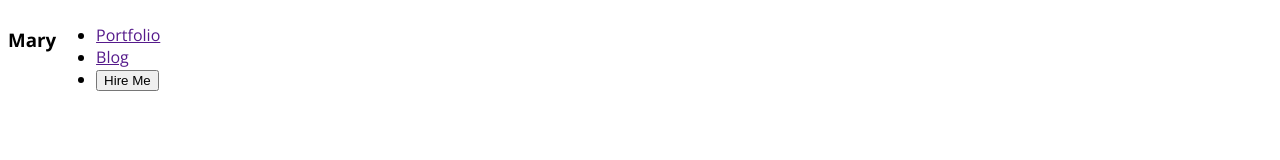
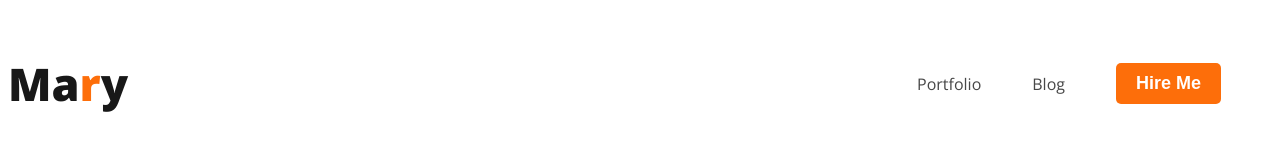
Before and after one commit to Himel4D/First-Assignment, a plain HTML site: page index.html in a window 1280 px wide. Drawn offline with nearby package versions, Linux system fonts and the light colour scheme.

Commit message:
Added nev

```diff
--- a/index.html
+++ b/index.html
@@ -12,6 +12,37 @@
        body{ font-family: 'Open Sans', sans-serif;}
      nev{
         display: flex;
+        justify-content: space-between;
+        align-items: center;
+     }
+     .title{
+ color: var(--Dark-01, #181818);
+font-size: 45px;
+font-weight: 800;
+     }
+     .mary-color{
+       color: #FD6E0A;
+     }
+     nev > ul{
+        display: flex;
+        align-items: center;
+     }
+     nev li{
+        list-style: none;
+        margin-right: 51px;
+     }
+     nev a{
+        text-decoration: none;
+        color:  var(--Dark-02, #474747);
+     }
+     .btn-prymari{
+       border-radius: 5px;
+       background: #FD6E0A;
+       border: 0;
+       color:var(--White-Color, #FFF);
+       font-size: 18px;
+       font-weight: 700;
+       padding: 10px 20px;
      }
 
     </Style>
@@ -19,11 +50,11 @@
 <body>
     <header>
         <nev>
-            <h3>Mary</h3>
+            <h3 class="title">Ma<span class="mary-color">r</span>y</h3>
             <ul>
                <li><a href="">Portfolio</a></li>
                <li><a href="">Blog</a></li>
-               <li><button>Hire Me</button></li>
+               <li><button class="btn-prymari">Hire Me</button></li>
 
             </ul>
         </nev>
```
